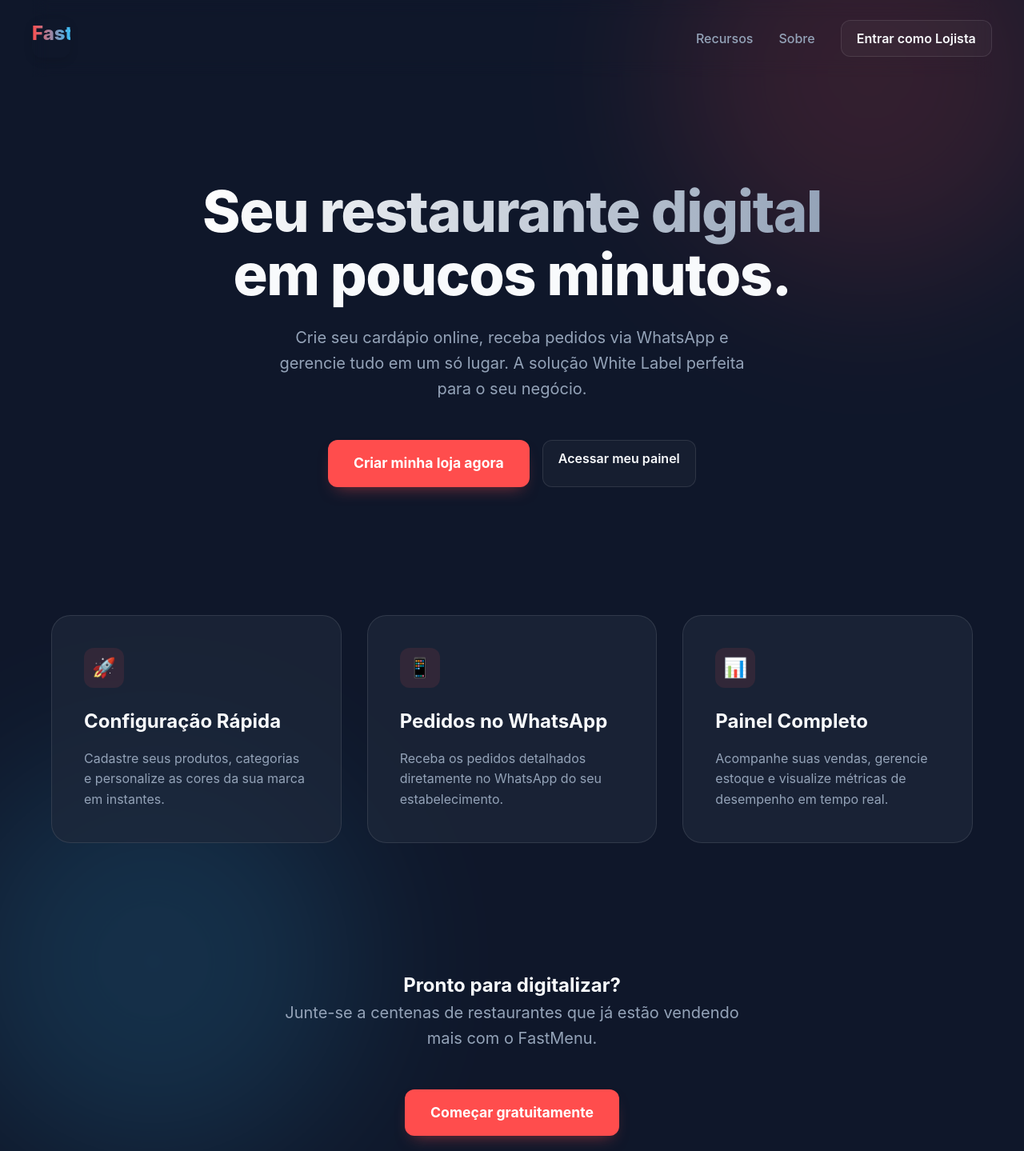
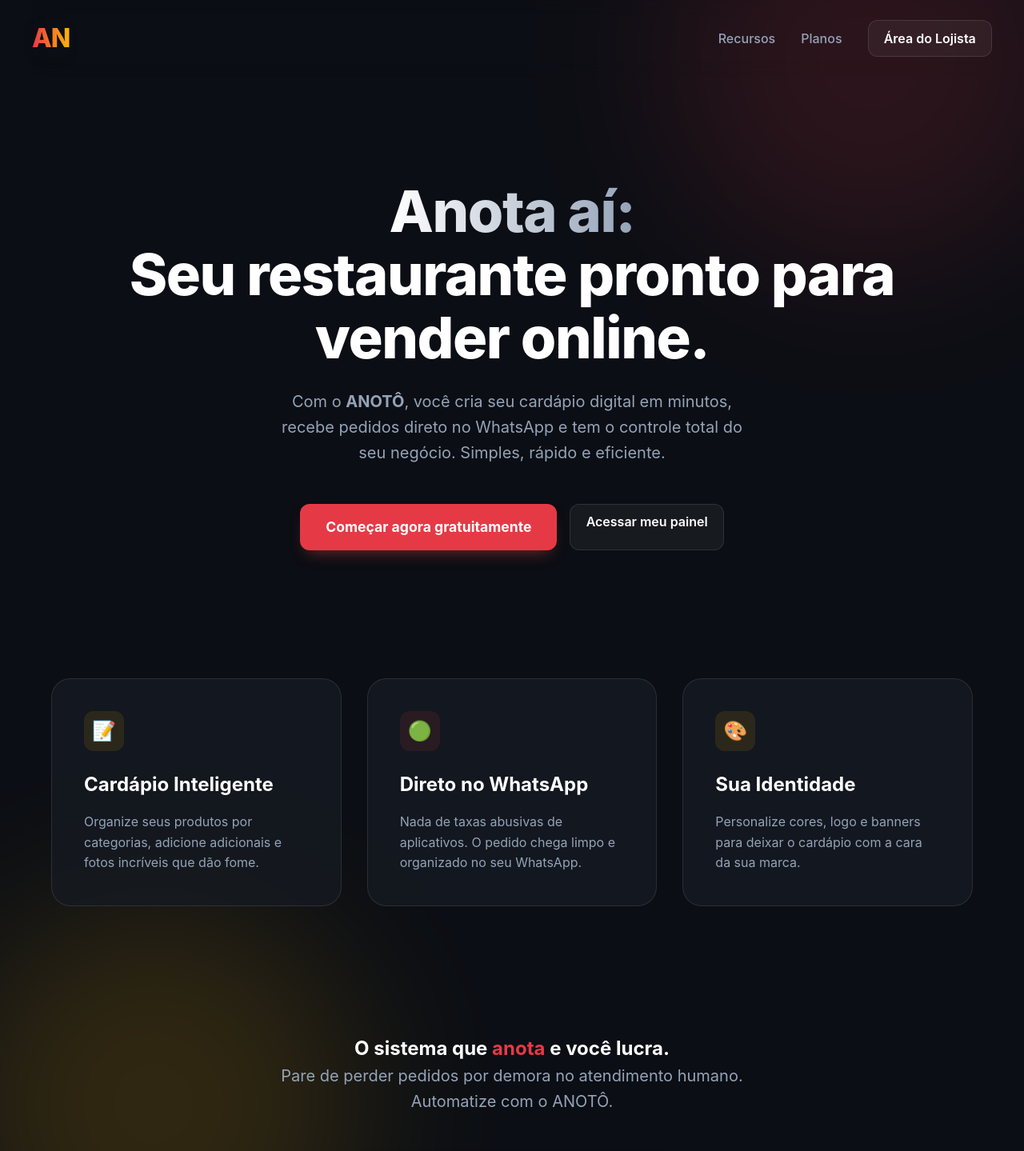
Before and after one commit to anotoapp/anoto, a React (Vite) app: page / in a window 1280 px wide. Shown: the top 1439 px of the page at 80% size. Built offline with nearby package versions, Linux system fonts and the light colour scheme; no server answers.

Commit message:
Update Landing Page for ANOTÔ with Red and Yellow theme

```diff
--- a/src/pages/LandingPage.css
+++ b/src/pages/LandingPage.css
@@ -1,12 +1,13 @@
 :root {
-  --landing-primary: #ff4d4d;
-  --landing-primary-hover: #ff3333;
-  --landing-bg: #0f172a;
-  --landing-card-bg: rgba(30, 41, 59, 0.7);
-  --landing-text: #f8fafc;
+  --landing-primary: #e63946; /* Vermelho Vibrante */
+  --landing-primary-hover: #d62828;
+  --landing-secondary: #ffb703; /* Amarelo/Dourado */
+  --landing-bg: #0b0e14;
+  --landing-card-bg: rgba(22, 27, 34, 0.8);
+  --landing-text: #ffffff;
   --landing-text-muted: #94a3b8;
-  --landing-accent: #38bdf8;
-  --glass: rgba(255, 255, 255, 0.03);
+  --landing-accent: #ffb703;
+  --glass: rgba(255, 255, 255, 0.05);
   --glass-border: rgba(255, 255, 255, 0.1);
 }
 
--- a/src/pages/LandingPage.tsx
+++ b/src/pages/LandingPage.tsx
@@ -5,60 +5,63 @@ export default function LandingPage() {
   return (
     <div className="landing-page">
       <nav className="landing-nav landing-container">
-        <Link to="/" className="logo">FastMenu</Link>
+        <Link to="/" className="logo" style={{ fontSize: '2rem', letterSpacing: '-1px' }}>ANOTÔ</Link>
         <div className="nav-links">
           <a href="#features" className="nav-link">Recursos</a>
-          <a href="#about" className="nav-link">Sobre</a>
-          <Link to="/admin/login" className="btn-login">Entrar como Lojista</Link>
+          <a href="#about" className="nav-link">Planos</a>
+          <Link to="/admin/login" className="btn-login">Área do Lojista</Link>
         </div>
       </nav>
 
       <main className="landing-container">
         <section className="hero">
           <h1 className="fade-up">
-            <span>Seu restaurante digital</span> <br />
-            em poucos minutos.
+            <span style={{ color: 'var(--landing-secondary)' }}>Anota aí:</span> <br />
+            Seu restaurante pronto para vender online.
           </h1>
           <p className="fade-up delay-1">
-            Crie seu cardápio online, receba pedidos via WhatsApp e gerencie tudo em um só lugar. A solução White Label perfeita para o seu negócio.
+            Com o <strong>ANOTÔ</strong>, você cria seu cardápio digital em minutos, recebe pedidos direto no WhatsApp e tem o controle total do seu negócio. Simples, rápido e eficiente.
           </p>
           <div className="hero-actions fade-up delay-2">
-            <Link to="/admin/register" className="btn-primary">Criar minha loja agora</Link>
+            <Link to="/admin/register" className="btn-primary">Começar agora gratuitamente</Link>
             <Link to="/admin/login" className="btn-login">Acessar meu painel</Link>
           </div>
         </section>
 
         <section id="features" className="features">
           <div className="feature-card fade-up delay-1">
-            <div className="feature-icon">🚀</div>
-            <h3>Configuração Rápida</h3>
-            <p>Cadastre seus produtos, categorias e personalize as cores da sua marca em instantes.</p>
+            <div className="feature-icon" style={{ background: 'rgba(255, 183, 3, 0.1)', color: 'var(--landing-secondary)' }}>📝</div>
+            <h3>Cardápio Inteligente</h3>
+            <p>Organize seus produtos por categorias, adicione adicionais e fotos incríveis que dão fome.</p>
           </div>
 
           <div className="feature-card fade-up delay-2">
-            <div className="feature-icon">📱</div>
-            <h3>Pedidos no WhatsApp</h3>
-            <p>Receba os pedidos detalhados diretamente no WhatsApp do seu estabelecimento.</p>
+            <div className="feature-icon" style={{ background: 'rgba(230, 57, 70, 0.1)', color: 'var(--landing-primary)' }}>🟢</div>
+            <h3>Direto no WhatsApp</h3>
+            <p>Nada de taxas abusivas de aplicativos. O pedido chega limpo e organizado no seu WhatsApp.</p>
           </div>
 
           <div className="feature-card fade-up delay-3">
-            <div className="feature-icon">📊</div>
-            <h3>Painel Completo</h3>
-            <p>Acompanhe suas vendas, gerencie estoque e visualize métricas de desempenho em tempo real.</p>
+            <div className="feature-icon" style={{ background: 'rgba(255, 183, 3, 0.1)', color: 'var(--landing-secondary)' }}>🎨</div>
+            <h3>Sua Identidade</h3>
+            <p>Personalize cores, logo e banners para deixar o cardápio com a cara da sua marca.</p>
           </div>
         </section>
 
         <section className="hero" style={{ padding: '5rem 0' }}>
-          <h2 className="fade-up">Pronto para digitalizar?</h2>
-          <p className="fade-up delay-1">Junte-se a centenas de restaurantes que já estão vendendo mais com o FastMenu.</p>
-          <div className="hero-actions fade-up delay-2">
-            <Link to="/admin/register" className="btn-primary">Começar gratuitamente</Link>
+          <h2 className="fade-up">O sistema que <span style={{ color: 'var(--landing-primary)' }}>anota</span> e você lucra.</h2>
+          <p className="fade-up delay-1">Pare de perder pedidos por demora no atendimento humano. Automatize com o ANOTÔ.</p>
+          <div className="hero-actions fade-up delay-2" style={{ marginTop: '2rem' }}>
+            <Link to="/admin/register" className="btn-primary" style={{ padding: '1.2rem 3rem', fontSize: '1.2rem' }}>
+              Quero o ANOTÔ no meu negócio
+            </Link>
           </div>
         </section>
       </main>
 
-      <footer className="landing-container" style={{ padding: '3rem 0', textAlign: 'center', color: 'var(--landing-text-muted)' }}>
-        <p>&copy; 2024 FastMenu White Label. Todos os direitos reservados.</p>
+      <footer className="landing-container" style={{ padding: '3rem 0', textAlign: 'center', borderTop: '1px solid var(--glass-border)', marginTop: '4rem' }}>
+        <p style={{ color: 'var(--landing-text)', fontWeight: '700', marginBottom: '1rem', fontSize: '1.2rem' }}>ANOTÔ</p>
+        <p style={{ color: 'var(--landing-text-muted)' }}>&copy; 2024 ANOTÔ White Label. A tecnologia que seu restaurante precisa.</p>
       </footer>
     </div>
   );
```
